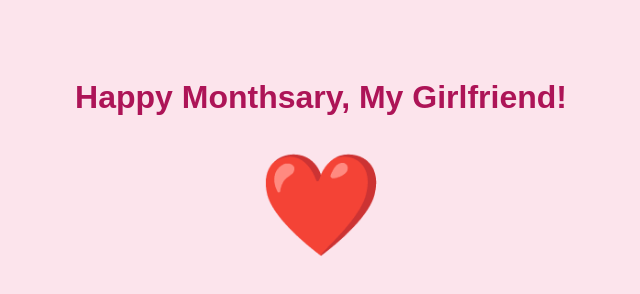
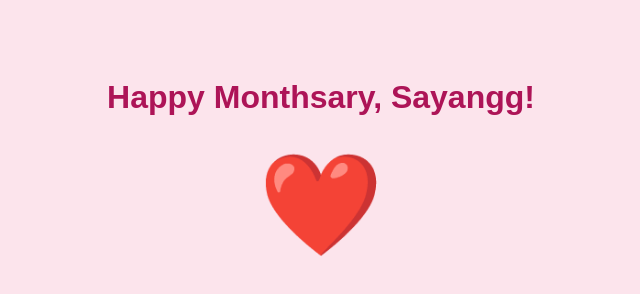
Before and after one commit to carenzawaii/monthsary-surprise, a plain HTML site: page index.html in a window 1280 px wide. Shown: the whole page, without its empty margins (319-959 px from the left). Drawn offline with Linux system fonts and the light colour scheme.

Commit message:
Update index.html

```diff
--- a/index.html
+++ b/index.html
@@ -36,7 +36,7 @@
     </style>
 </head>
 <body>
-    <h1>Happy Monthsary, <span id="girlfriendName">My Girlfriend</span>!</h1>
+    <h1>Happy Monthsary, <span id="girlfriendName">Sayangg</span>!</h1>
     <div class="heart" id="heart">❤️</div>
     <div class="message" id="message">
         <p>Today is a special day as we celebrate another month of our beautiful journey together.</p>
```
